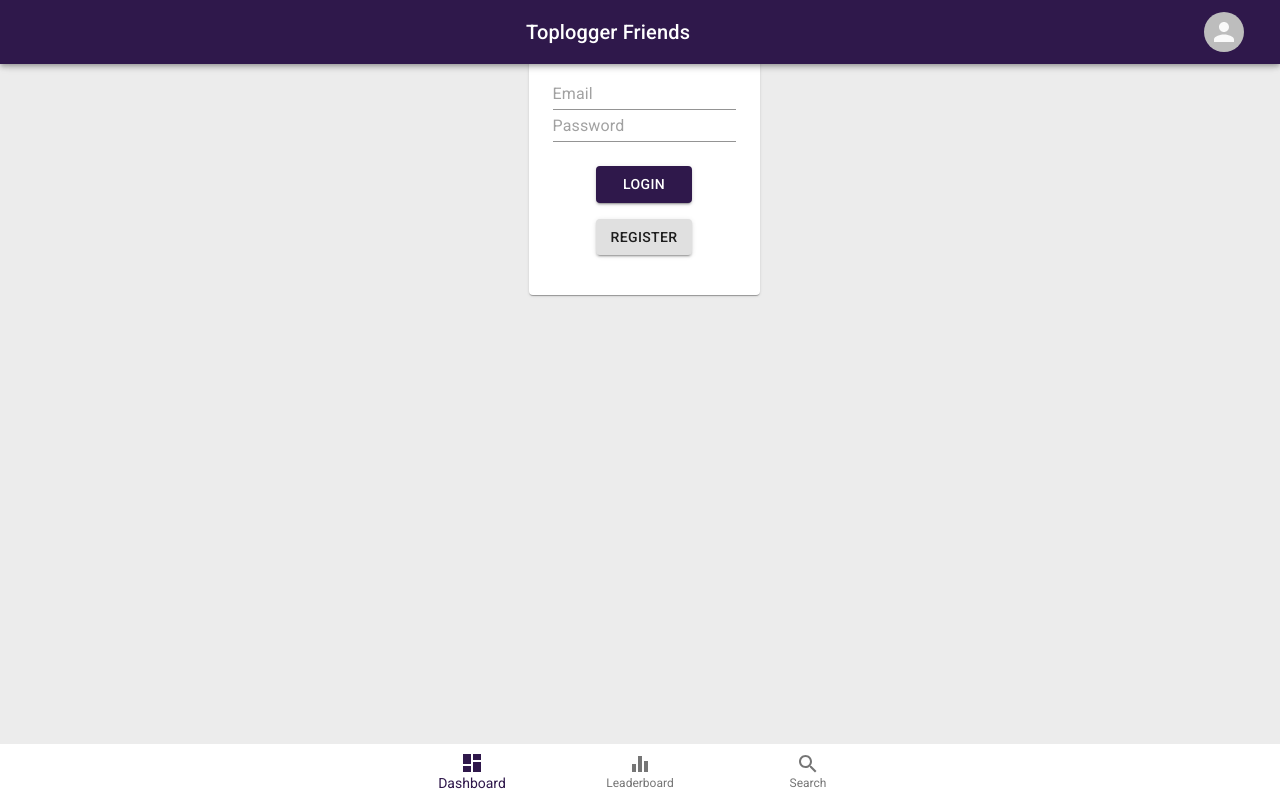
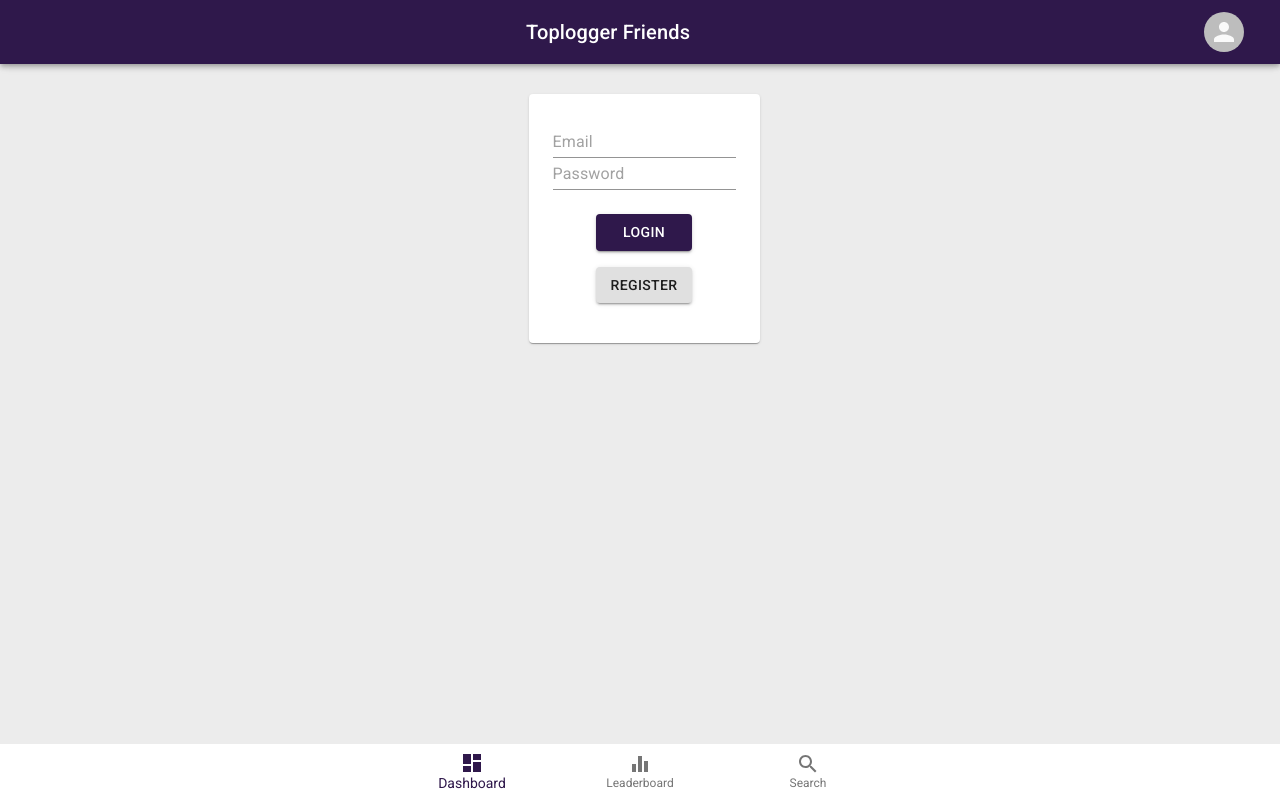
Before and after one commit to Milan-Koelen/toplogger-friends, a React (Create React App) app: page /login in a window 1280 px wide. Built offline with nearby package versions, Linux system fonts and the light colour scheme; no server answers.

Commit message:
extra margin bottom

```diff
--- a/src/_pages/Layout.js
+++ b/src/_pages/Layout.js
@@ -22,7 +22,8 @@ import { logout, selectUser } from "../features/userSlice";
 const useStyles = makeStyles(theme => ({
   root: {
     flexGrow: 1,
-    marginBottom: "6vh",
+    marginBottom: theme.spacing(2),
+    paddingTop: theme.spacing(2),
     bottom: 1,
     width: "100vw",
     height: "100vh",
```
